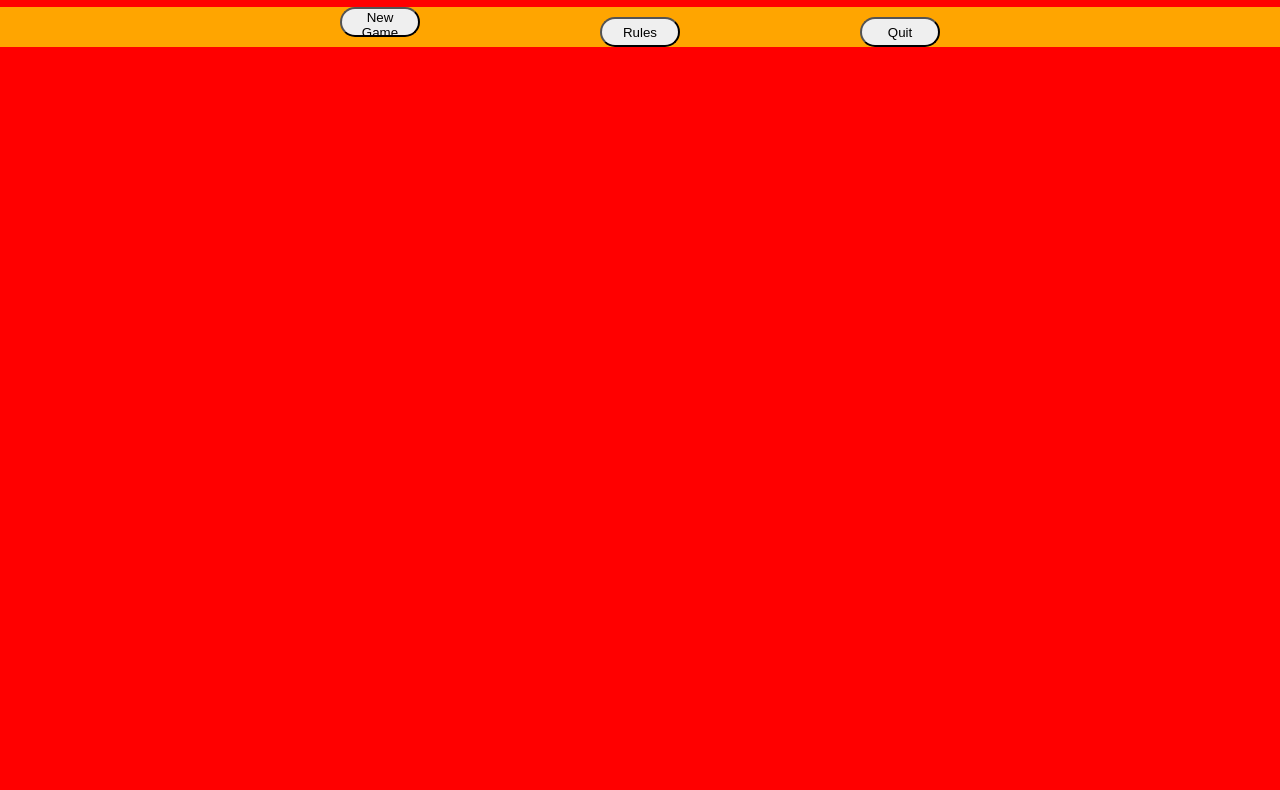
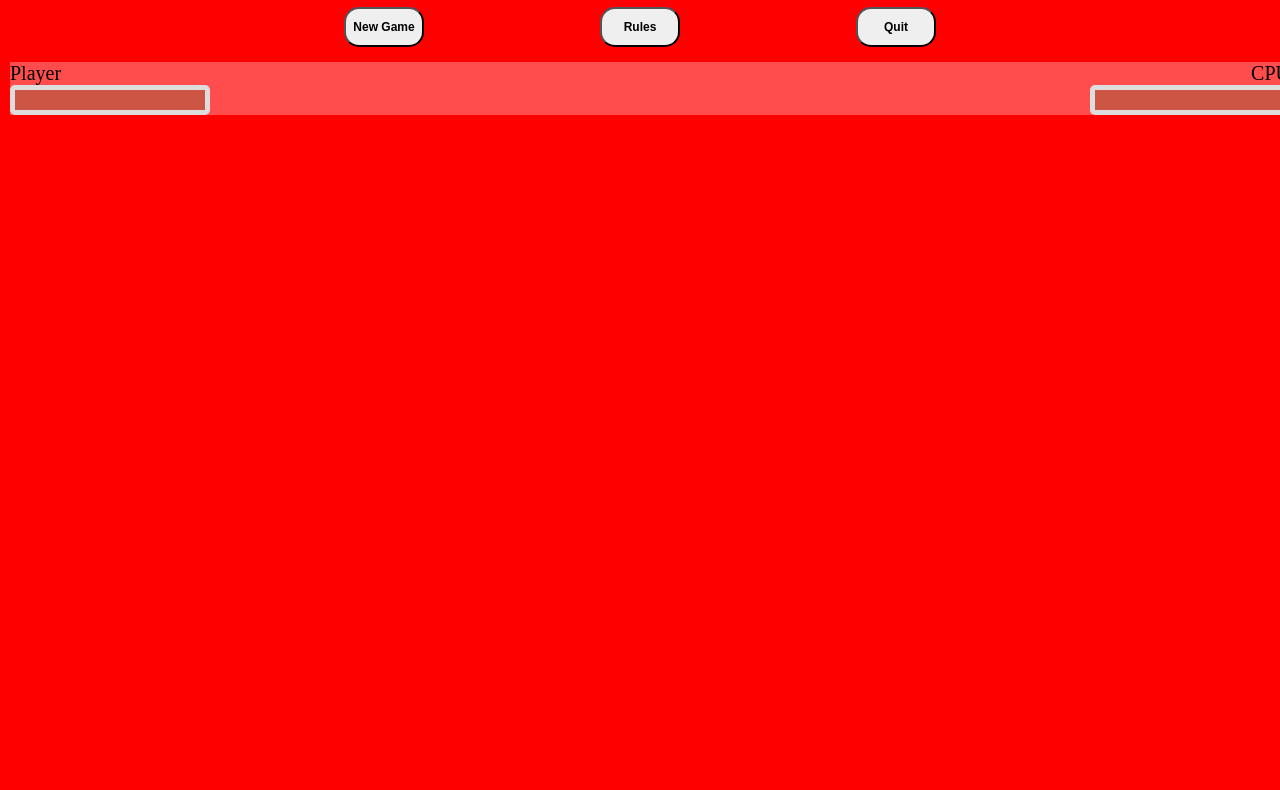
Before and after one commit to Texian/Slap-Fight-Game, a plain HTML site: page index.html in a window 1280 px wide. Shown: the part 73-863 px from the top of the page. Drawn offline with Linux system fonts and the light colour scheme.

Commit message:
More tweaks

```diff
--- a/css/style.css
+++ b/css/style.css
@@ -13,13 +13,9 @@ h3 {
     text-align: center;
 }
 nav {
-    background-color: orange;
     margin: auto;
     text-align: center;
     width: 100vw;
-    display: flex;
-    flex-direction: row;
-
 }
 
 nav li {
@@ -35,9 +31,15 @@ nav button {
 
 ul {
     list-style-type: none;
-    margin: 0 auto;
+    margin: 0;
     padding: 0;
-    flex-direction: column;
+}
+
+nav ul{
+    display: flex;
+    flex-direction: row;
+    align-items: center;
+    justify-content: center;
 }
 
 button {
@@ -56,10 +58,14 @@ footer {
     transform: scaleX(0);
     float: left;
     list-style-type: none;
-    background-color: blue;
+    background: rgb(0,212,255);
+    background: linear-gradient(90deg, rgba(0,212,255,1) 8%, rgba(9,87,121,0.5396533613445378) 35%, rgba(2,0,36,0) 100%);
     width: 20vw;
     height: 100vh;
     text-align: center;
+    display: flex;
+    flex-direction: column;
+    font-size: 45px;
 }
 
 #slap {
@@ -68,10 +74,32 @@ footer {
     transform: scaleX(0);
     float: right;
     list-style-type: none;
-    background-color: purple;
+    background: rgb(255,19,0);
+    background: linear-gradient(90deg, rgba(255,19,0,0) 0%, rgba(230,62,35,0.520045518207283) 65%, rgba(224,38,8,1) 92%);
     width: 20vw;
     height: 100vh;
     text-align: center;
+    display: flex;
+    flex-direction: column;
+    font-size: 45px;
+}
+
+.moves li{
+    margin-top: 20px;
+}
+
+button {
+    font-size: 24px;
+    text-align: center;
+    font-weight: bold;
+    margin-bottom: 15px;
+}
+
+nav button {
+    font-size: 12px;
+    text-align: center;
+    font-weight: bold;
+    height: 40px;
 }
 
 .modal {
@@ -139,3 +167,60 @@ footer {
     justify-content: space-around;
     animation: 1s fadeInOut;
 }
+
+.health-bar {
+    -webkit-box-sizing: border-box;
+    -moz-box-sizing: border-box;
+    box-sizing: border-box;
+    width: 200px;
+    height: 30px;
+    padding: 5px;
+    background: #ddd;
+    border-radius: 5px;
+    position: relative;
+}
+
+.bar {
+    background: #c54;
+    width: 100%;
+    height: 20px;
+    position: relative;
+    transition: width .5s linear;
+}
+
+.hit {
+    background: rgba(255,255,255,0.6);
+    position: absolute;
+    top: 0;
+    right: 0;
+    bottom: 0;
+    width: 0px;
+    transition: width .5s linear;
+}
+
+.healthBars {
+    display: flex;
+    flex-direction: row;
+    flex-wrap: wrap;
+    justify-content: space-between;
+    background-color: rgba(255,255,255,0.3);
+    font: bold;
+    font-size: 20px;
+    width: 100vw;
+    margin: 0 10px;
+}
+
+#playerHealth {
+    justify-self: left;
+
+}
+
+#cpuHealth {
+    justify-self: right;
+
+}
+
+.break {
+  flex-basis: 100%;
+  height: 0;
+}
--- a/index.html
+++ b/index.html
@@ -15,6 +15,20 @@
     </nav>
 </head>
 <body>
+    <div class="healthBars">
+        <span class="label" id="player">Player</span><span class="label" id="cpu">CPU</span>
+        <div class="break"></div>
+        <div id="playerHealth" class="health-bar" data-total="5" data-value="5">
+            <div class="bar">
+                <div class="hit"></div>
+            </div>
+        </div>
+        <div id="cpuHealth" class="health-bar" data-total="5" data-value="5">
+            <div class="bar">
+                <div class="hit"></div>
+            </div>
+        </div>
+    </div>
     <div id="block">
         <h2>BLOCK</h2>
         <ul class="moves">
@@ -68,6 +82,7 @@
     <div id="playAgainModal" class="modal">
         <div class="modal-content">
             <h3>Play Again?</h3>
+            <div class="break"></div>
             <button id="yes">YES</button><button id="no">NO</button>
         </div>
     </div>
```
